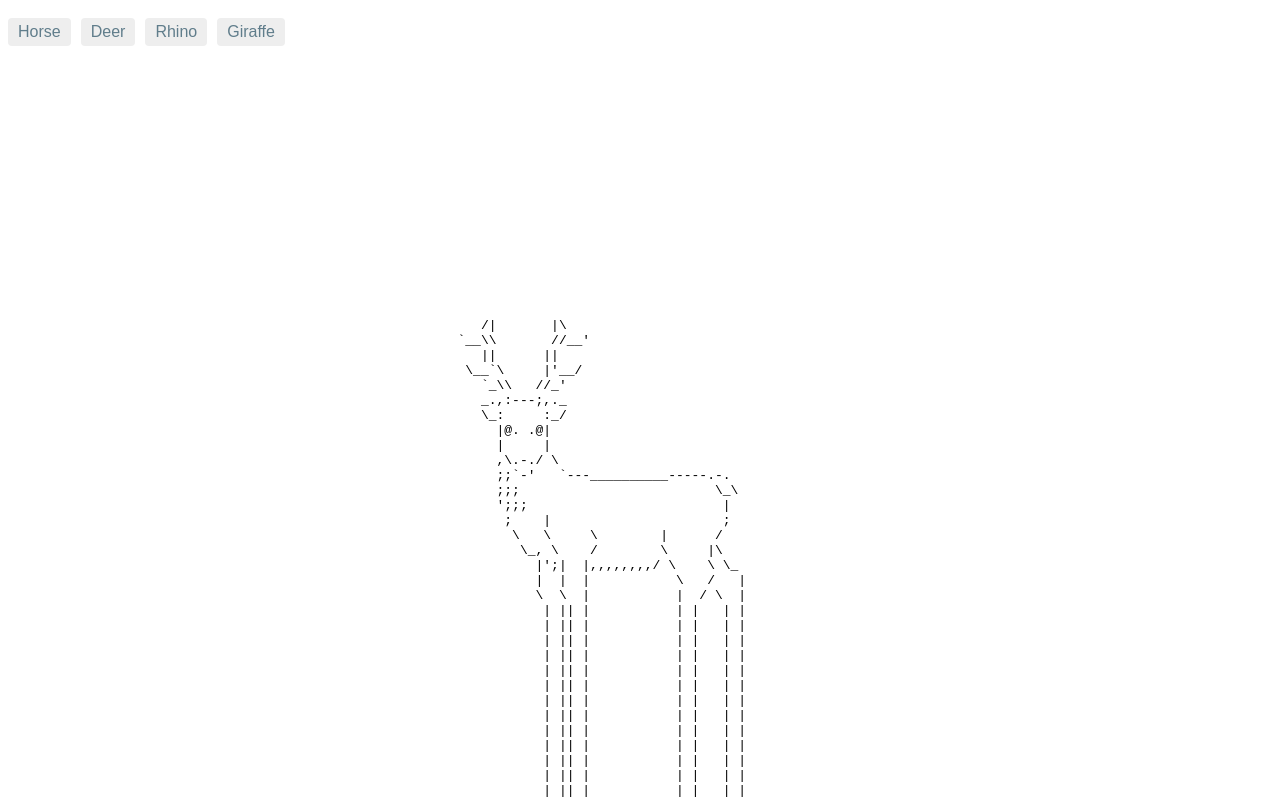
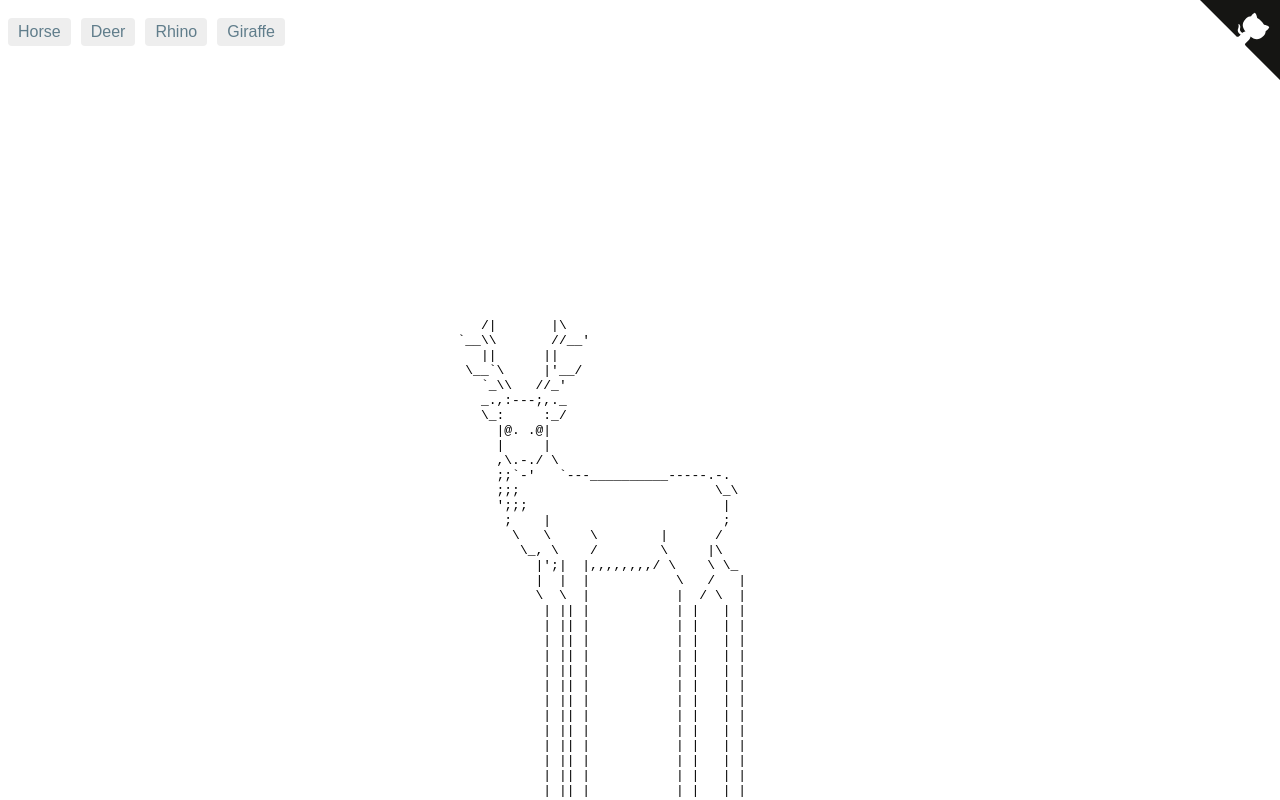
Before and after one commit to ldeluigi/infinite-animals, an Angular app: page /deer in a window 1280 px wide. Shown: the top 800 px of the page. Built offline with nearby package versions, Linux system fonts and the light colour scheme.

Commit message:
add github link

```diff
--- a/src/app/animals/horse/horse-legs/horse-legs.component.ts
+++ b/src/app/animals/horse/horse-legs/horse-legs.component.ts
@@ -8,10 +8,6 @@
   styles: ['pre { margin: 0; }']
 })
 export class HorseLegsComponent extends Legs {
-  /*@HostListener('window:scroll', ['$event'])
-  onWindowScroll(event) {
-    console.log(event);
-  }*/
   constructor(elementScrollPercentage: ElementScrollPercentage) {
     super(elementScrollPercentage);
   }
--- a/src/app/app.component.html
+++ b/src/app/app.component.html
@@ -4,4 +4,5 @@
   <a routerLink="/rhino">Rhino</a>
   <a routerLink="/giraffe">Giraffe</a>
 </nav>
+<app-github-link [repo]="repo"></app-github-link>
 <router-outlet></router-outlet>
--- a/src/app/app.component.ts
+++ b/src/app/app.component.ts
@@ -7,4 +7,5 @@
 })
 export class AppComponent {
   title = 'ANIMAAAAAAAAAAAAAAAAAAAAAAAAAAAAAAAAAAAAAAAAAAAAAAAAALS';
+  repo = "ldeluigi/infinite-animals";
 }
--- a/src/app/app.module.ts
+++ b/src/app/app.module.ts
@@ -12,6 +12,7 @@
 import { DeerComponent } from './animals/deer/deer.component';
 import { RhinoComponent } from './animals/rhino/rhino.component';
 import { RhinoLegsComponent } from './animals/rhino/rhino-legs/rhino-legs.component';
+import { GithubLinkComponent } from './github-link/github-link.component';
 
 @NgModule({
   declarations: [
@@ -24,7 +25,8 @@
     DeerLegsComponent,
     DeerComponent,
     RhinoLegsComponent,
-    RhinoComponent
+    RhinoComponent,
+    GithubLinkComponent
   ],
   imports: [
     BrowserModule,
--- /dev/null
+++ b/src/app/github-link/github-link.component.css
@@ -0,0 +1,35 @@
+.github-corner:hover .octo-arm {
+  animation: octocat-wave 560ms ease-in-out;
+}
+
+.svg-github-corner {
+  fill: #151513;
+  color: #fff;
+  position: absolute;
+  top: 0;
+  border: 0;
+  right: 0;
+}
+
+@keyframes octocat-wave {
+  0%,
+  100% {
+    transform: rotate(0);
+  }
+  20%,
+  60% {
+    transform: rotate(-25deg);
+  }
+  40%,
+  80% {
+    transform: rotate(10deg);
+  }
+}
+@media (max-width: 500px) {
+  .github-corner:hover .octo-arm {
+    animation: none;
+  }
+  .github-corner .octo-arm {
+    animation: octocat-wave 560ms ease-in-out;
+  }
+}
--- /dev/null
+++ b/src/app/github-link/github-link.component.html
@@ -0,0 +1,12 @@
+<a href={{link}} class="github-corner" aria-label="View source on GitHub">
+    <svg width="80" height="80" viewBox="0 0 250 250" class="svg-github-corner" aria-hidden="true">
+        <path d="M0,0 L115,115 L130,115 L142,142 L250,250 L250,0 Z"></path>
+        <path
+            d="M128.3,109.0 C113.8,99.7 119.0,89.6 119.0,89.6 C122.0,82.7 120.5,78.6 120.5,78.6 C119.2,72.0 123.4,76.3 123.4,76.3 C127.3,80.9 125.5,87.3 125.5,87.3 C122.9,97.6 130.6,101.9 134.4,103.2"
+            fill="currentColor" style="transform-origin: 130px 106px;" class="octo-arm"></path>
+        <path
+            d="M115.0,115.0 C114.9,115.1 118.7,116.5 119.8,115.4 L133.7,101.6 C136.9,99.2 139.9,98.4 142.2,98.6 C133.8,88.0 127.5,74.4 143.8,58.0 C148.5,53.4 154.0,51.2 159.7,51.0 C160.3,49.4 163.2,43.6 171.4,40.1 C171.4,40.1 176.1,42.5 178.8,56.2 C183.1,58.6 187.2,61.8 190.9,65.4 C194.5,69.0 197.7,73.2 200.1,77.6 C213.8,80.2 216.3,84.9 216.3,84.9 C212.7,93.1 206.9,96.0 205.4,96.6 C205.1,102.4 203.0,107.8 198.3,112.5 C181.9,128.9 168.3,122.5 157.7,114.1 C157.9,116.9 156.7,120.9 152.7,124.9 L141.0,136.5 C139.8,137.7 141.6,141.9 141.8,141.8 Z"
+            fill="currentColor" class="octo-body"></path>
+    </svg>
+</a>
+<!-- Thanks to Tim Holman -->
--- /dev/null
+++ b/src/app/github-link/github-link.component.ts
@@ -0,0 +1,19 @@
+import { Component, OnInit, Input } from '@angular/core';
+
+@Component({
+  selector: 'app-github-link',
+  templateUrl: './github-link.component.html',
+  styleUrls: ['./github-link.component.css']
+})
+export class GithubLinkComponent implements OnInit {
+
+  @Input() repo: String;
+  link: String = "";
+
+  constructor() { }
+
+  ngOnInit(): void {
+    this.link = "https://github.com/" + this.repo;
+  }
+
+}
```
Also changed, not shown: 6 other files (tests, documents, lock files or other folders).
